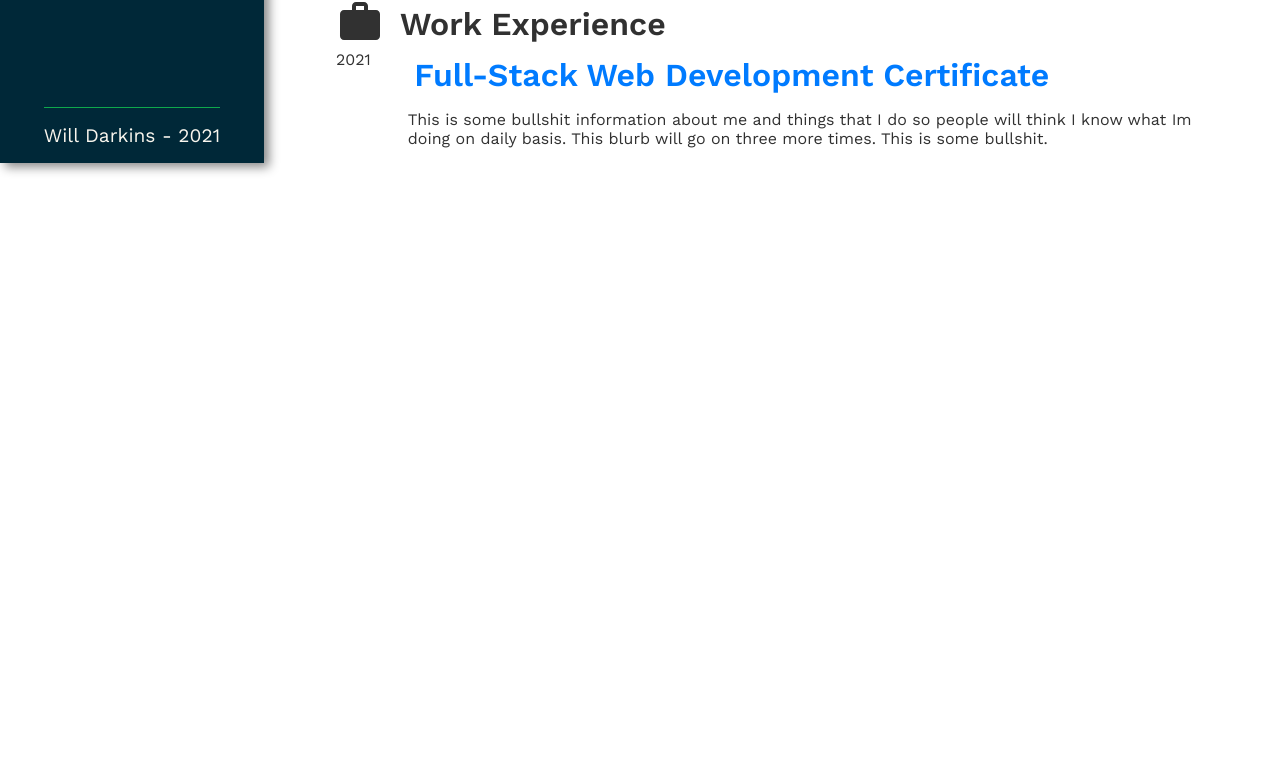
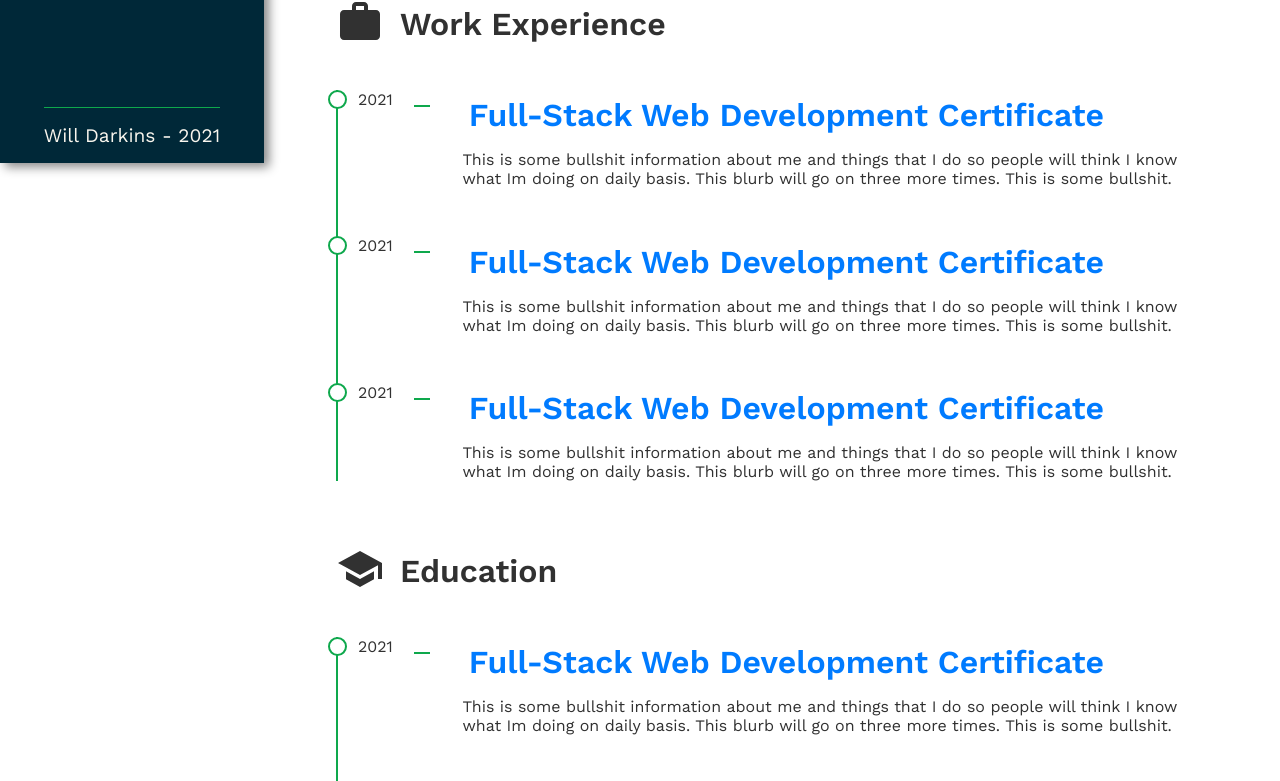
Before and after one commit to willdarkins/portfolio_darkins, a React (Create React App) app: page /resume in a window 1280 px wide. Shown: the part 637-1418 px from the top of the page. Before the commit the page ends 937 px from the top, so only its background shows below. Built offline with nearby package versions, Linux system fonts and the light colour scheme; a web font is replaced by a local one.

Commit message:
finished styling for resume component and page with some sub classes made for margin separation between work and education titles

```diff
--- a/src/Components/Resume.js
+++ b/src/Components/Resume.js
@@ -8,17 +8,66 @@ import WorkIcon from '@mui/icons-material/Work';
 import SchoolIcon from '@mui/icons-material/School';
 
 const ResumeStyles = styled.section`
+.resume-section-title{
+    padding-bottom: 2.5rem;
+}
+.margin-title{
+    margin-top: 4rem;
+}
+.resume-content{
+    border-left: 2px solid var(--border);
+}
 `
 //creating variables to attribute Material UI icon imports in order to render them in ResumeSectionTitle
 const work = <WorkIcon />
-//const school = <SchoolIcon />
+const school = <SchoolIcon />
 function Resume() {
     return (
         <ResumeStyles>
             <Title title={'Resume'} />
             <InnerLayout>
+                <div className='resume-section-title'>
                     <ResumeSectionTitle icon={work} title={'Work Experience'} />
+                </div>
                 <div className='resume-content'>
+                    <ResumeItem
+                        year={'2021'}
+                        title={'Full-Stack Web Development Certificate'}
+                        subTitle={'University of Oregon - via Trilogy Education Services'}
+                        text={'This is some bullshit information about me and things that I do so people will think I know what Im doing on daily basis. This blurb will go on three more times. This is some bullshit.'}
+                    />
+                    <ResumeItem
+                        year={'2021'}
+                        title={'Full-Stack Web Development Certificate'}
+                        subTitle={'University of Oregon - via Trilogy Education Services'}
+                        text={'This is some bullshit information about me and things that I do so people will think I know what Im doing on daily basis. This blurb will go on three more times. This is some bullshit.'}
+                    />
+                    <div className='margin-bottom'>
+                    <ResumeItem
+                        year={'2021'}
+                        title={'Full-Stack Web Development Certificate'}
+                        subTitle={'University of Oregon - via Trilogy Education Services'}
+                        text={'This is some bullshit information about me and things that I do so people will think I know what Im doing on daily basis. This blurb will go on three more times. This is some bullshit.'}
+                    />
+                    </div>
+                </div>
+
+                <div className='resume-section-title margin-title'>
+                    <ResumeSectionTitle icon={school} title={'Education'} />
+                </div>
+                <div className='resume-content'>
+                    <ResumeItem
+                        year={'2021'}
+                        title={'Full-Stack Web Development Certificate'}
+                        subTitle={'University of Oregon - via Trilogy Education Services'}
+                        text={'This is some bullshit information about me and things that I do so people will think I know what Im doing on daily basis. This blurb will go on three more times. This is some bullshit.'}
+                    />
+                    <ResumeItem
+                        year={'2021'}
+                        title={'Full-Stack Web Development Certificate'}
+                        subTitle={'University of Oregon - via Trilogy Education Services'}
+                        text={'This is some bullshit information about me and things that I do so people will think I know what Im doing on daily basis. This blurb will go on three more times. This is some bullshit.'}
+                    />
                     <ResumeItem
                         year={'2021'}
                         title={'Full-Stack Web Development Certificate'}
--- a/src/Components/ResumeItem.js
+++ b/src/Components/ResumeItem.js
@@ -3,17 +3,43 @@ import styled from 'styled-components'
 
 const ItemStyles = styled.div`
     display: flex;
+    &:not(:last-child){
+        padding-bottom: 3rem;
+    }
     *{
         color: var(--font-dark);
     }
     .left-content{
+        position: relative;
         width: 15%;
+        padding-left: 20px;
+        &::before{
+            content: '';
+            position: absolute;
+            left: -10px;
+            height: 15px;
+            width: 15px;
+            border-radius: 50%;
+            border: 2px solid var(--border);
+            background-color: #FFFFFF;
+        }
         p{
             display: inline-block;
 
         }
     }
     .right-content{
+        position: relative;
+        padding-left: 3rem;
+        &::before{
+            content: '';
+            position: absolute;
+            top: 15px;
+            left: 0;
+            width: 1rem;
+            height: 2px;
+            background-color: var(--border);
+        }
         h5{
             color: var(--primary);
             font-size: 2rem;
@@ -21,6 +47,7 @@ const ItemStyles = styled.div`
         }
         h6{
             padding-bottom: .6rem;
+            font-size: 1.5rem;
         }
     }
 `
--- a/src/Styles/GlobalStyles.js
+++ b/src/Styles/GlobalStyles.js
@@ -51,5 +51,6 @@ const GlobalStyle = createGlobalStyle`
         color: var(--font-dark);
         padding-bottom: .6rem;
     }
+
 `
 export default GlobalStyle
```
Lines whose indentation alone changed are shown as unchanged.
